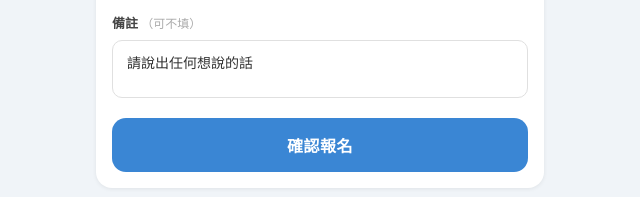
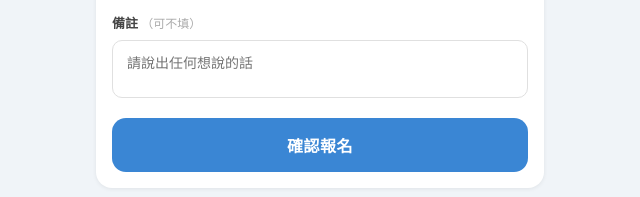
Before and after one commit to BernyPY/volleyball-signup, a plain HTML site: page index.html in a window 1280 px wide. Shown: the part 571-768 px from the top of the page, 320-960 px from the left. Drawn offline with Linux system fonts and the light colour scheme.

Commit message:
Update index.html

```diff
--- a/index.html
+++ b/index.html
@@ -242,7 +242,7 @@
 
       <div class="form-group">
         <label class="form-label">備註 <span>（可不填）</span></label>
-        <textarea id="note" rows="2" placeholder="">請說出任何想說的話</textarea>
+        <textarea id="note" rows="2" placeholder="請說出任何想說的話"></textarea>
       </div>
 
       <button class="submit-btn" id="submit-btn" onclick="submitForm()">確認報名</button>
```
